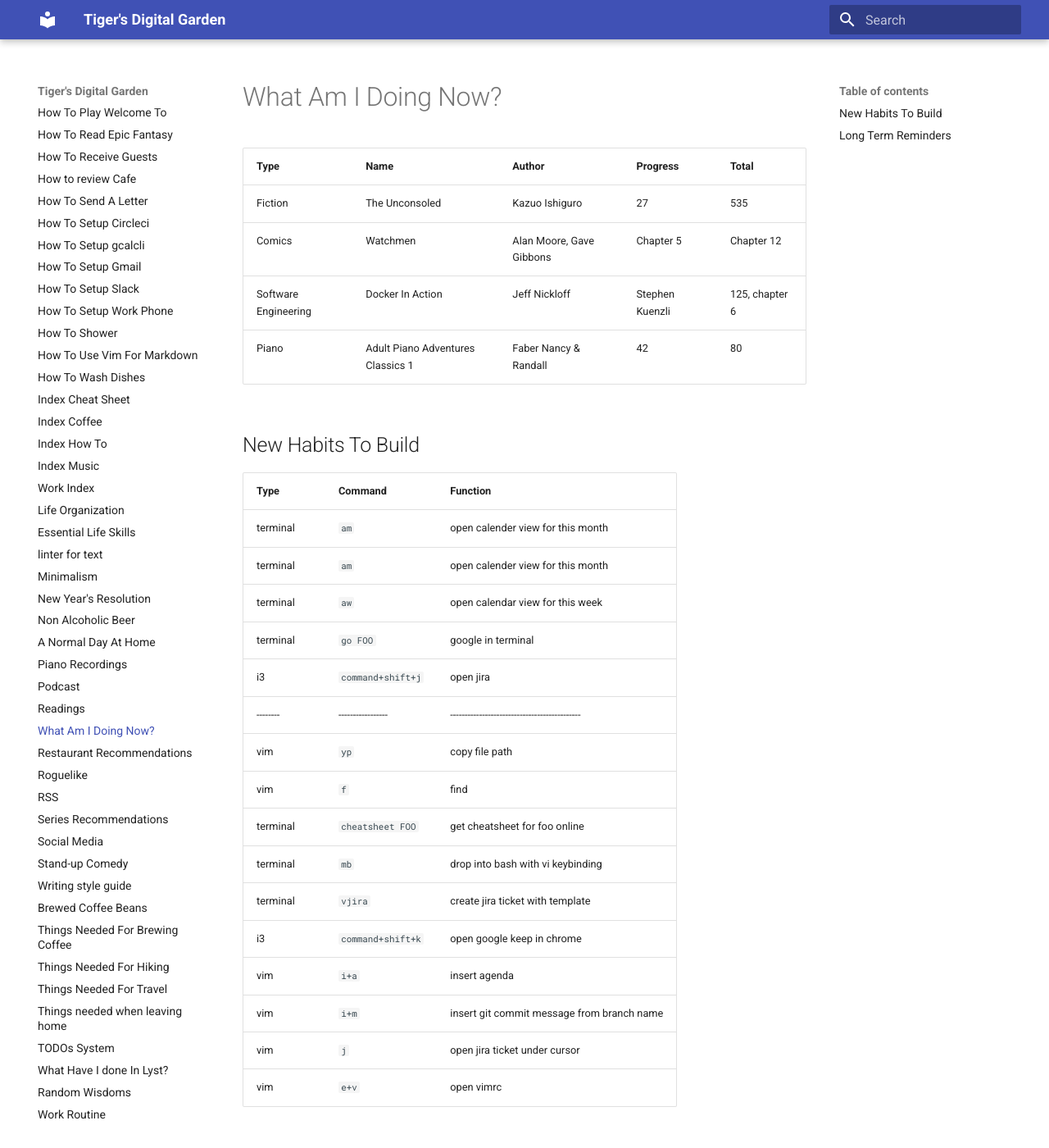
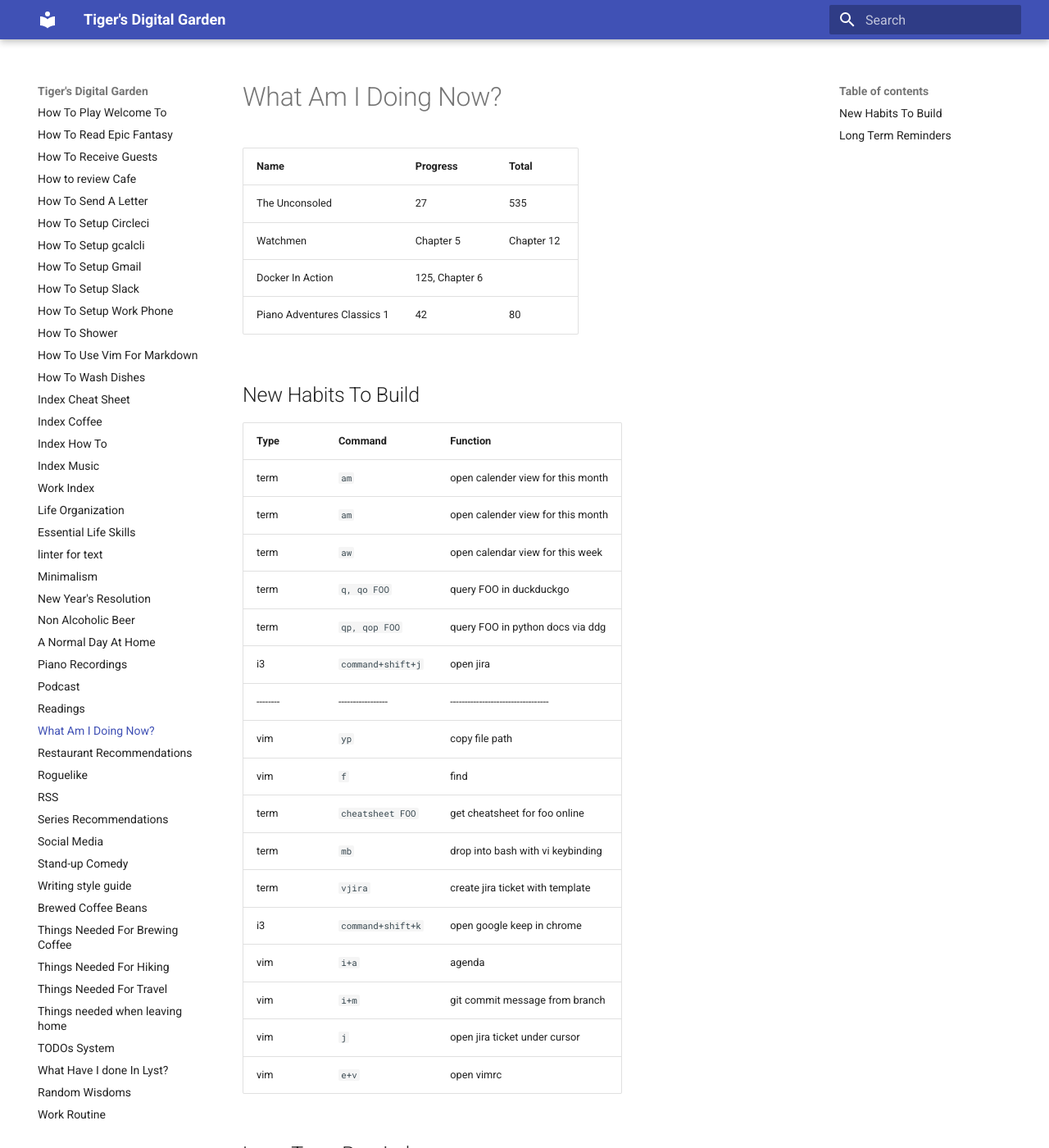
Before and after one commit to ynotstartups/notes, an MkDocs documentation site: the page built from notes/reminders.md, in a window 1280 px wide and 1400 px high. Shown: the whole window at 82% size. Built offline with MkDocs 1.6.1 and Material for MkDocs 9.7.7, drawn with Linux system fonts in a browser that asks for light colours.

Commit message:
update format and add duckduckgo query

```diff
--- a/notes/reminders.md
+++ b/notes/reminders.md
@@ -1,32 +1,33 @@
 # What Am I Doing Now?
 
-| Type                 | Name                              | Author                   | Progress        | Total          |
-| -------------------- | --------------------------------- | ------------------------ | --------------- | -------------- |
-| Fiction              | The Unconsoled                    | Kazuo Ishiguro           | 27              | 535            |
-| Comics               | Watchmen                          | Alan Moore, Gave Gibbons | Chapter 5       | Chapter 12     |
-| Software Engineering | Docker In Action                  | Jeff Nickloff            | Stephen Kuenzli | 125, chapter 6 |
-| Piano                | Adult Piano Adventures Classics 1 | Faber Nancy & Randall    | 42              | 80             |
+| Name                        | Progress       | Total      |
+| --------------------------- | -------------- | ---------- |
+| The Unconsoled              | 27             | 535        |
+| Watchmen                    | Chapter 5      | Chapter 12 |
+| Docker In Action            | 125, Chapter 6 |            |
+| Piano Adventures Classics 1 | 42             | 80         |
 
 ## New Habits To Build
 
-| Type     | Command           | Function                                      |
-| -------- | ----------------- | --------------------------------------------- |
-| terminal | `am`              | open calender view for this month             |
-| terminal | `am`              | open calender view for this month             |
-| terminal | `aw`              | open calendar view for this week              |
-| terminal | `go FOO`          | google in terminal                            |
-| i3       | `command+shift+j` | open jira                                     |
-| -------- | ----------------- | --------------------------------------------- |
-| vim      | `yp`              | copy file path                                |
-| vim      | `f`               | find                                          |
-| terminal | `cheatsheet FOO`  | get cheatsheet for foo online                 |
-| terminal | `mb`              | drop into bash with vi keybinding             |
-| terminal | `vjira`           | create jira ticket with template              |
-| i3       | `command+shift+k` | open google keep in chrome                    |
-| vim      | `i+a`             | insert agenda                                 |
-| vim      | `i+m`             | insert git commit message from branch name    |
-| vim      | `j`               | open jira ticket under cursor                 |
-| vim      | `e+v`             | open vimrc                                    |
+| Type     | Command           | Function                           |
+| -------- | ----------------- | ---------------------------------- |
+| term     | `am`              | open calender view for this month  |
+| term     | `am`              | open calender view for this month  |
+| term     | `aw`              | open calendar view for this week   |
+| term     | `q, qo FOO`       | query FOO in duckduckgo            |
+| term     | `qp, qop FOO`     | query FOO in python docs via ddg   |
+| i3       | `command+shift+j` | open jira                          |
+| -------- | ----------------- | ---------------------------------- |
+| vim      | `yp`              | copy file path                     |
+| vim      | `f`               | find                               |
+| term     | `cheatsheet FOO`  | get cheatsheet for foo online      |
+| term     | `mb`              | drop into bash with vi keybinding  |
+| term     | `vjira`           | create jira ticket with template   |
+| i3       | `command+shift+k` | open google keep in chrome         |
+| vim      | `i+a`             | agenda                             |
+| vim      | `i+m`             | git commit message from branch     |
+| vim      | `j`               | open jira ticket under cursor      |
+| vim      | `e+v`             | open vimrc                         |
 
 ## Long Term Reminders
 
```
